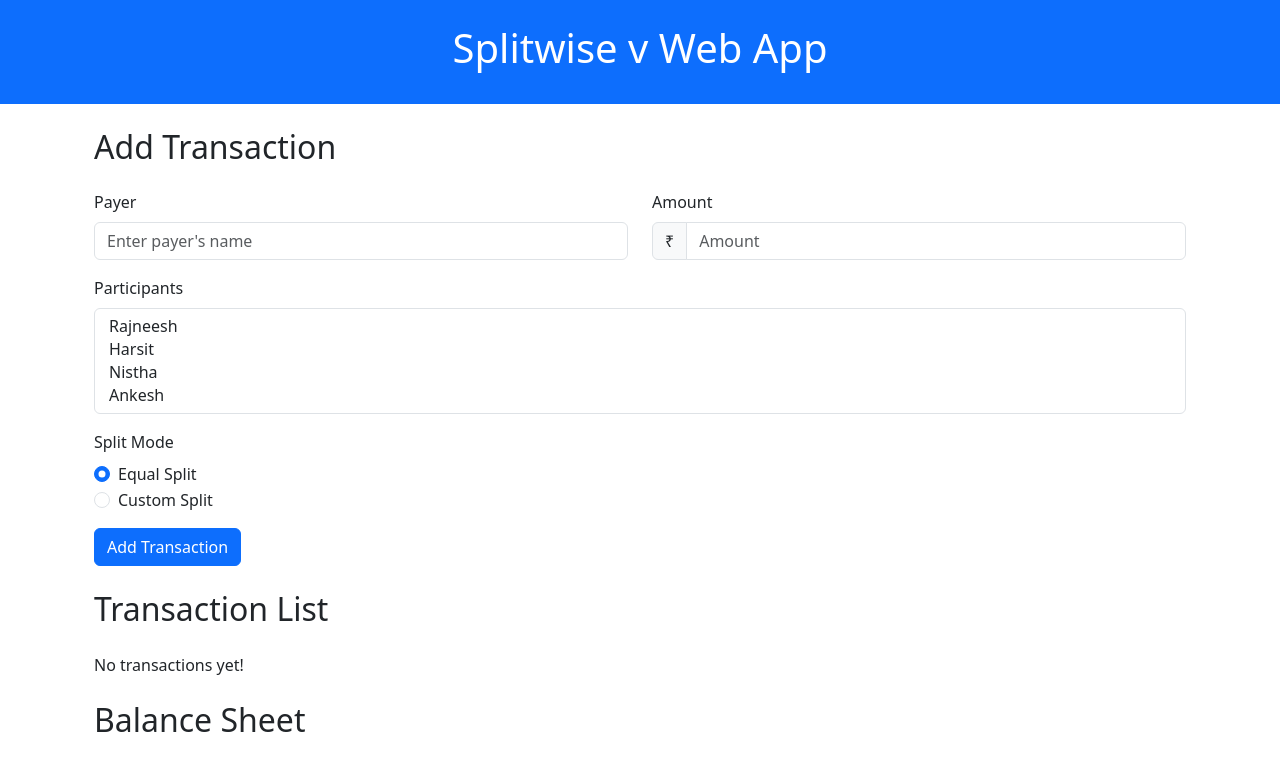
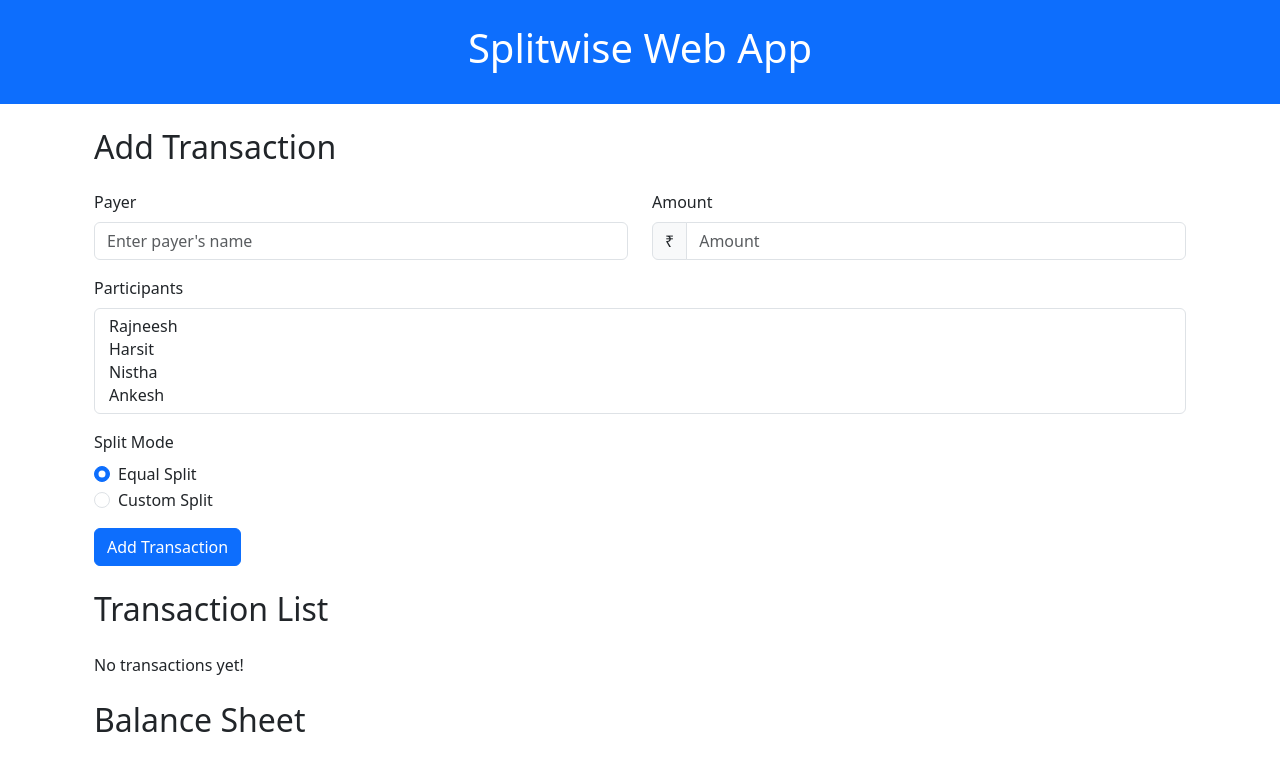
Before and after one commit to shrexa/Splitwise-Transactions, a React (Create React App) app: page / in a window 1280 px wide. Shown: the top 762 px of the page. Built offline with nearby package versions, Linux system fonts and the light colour scheme.

Commit message:
Update App.js

```diff
--- a/src/App.js
+++ b/src/App.js
@@ -39,7 +39,7 @@
   return (
     <div className="App">
       <header className="bg-primary text-white text-center py-4">
-        <h1>Splitwise v Web App</h1>
+        <h1>Splitwise Web App</h1>
       </header>
       <main className="container mt-4">
         {/* Passing state and setState to child components */}
```
